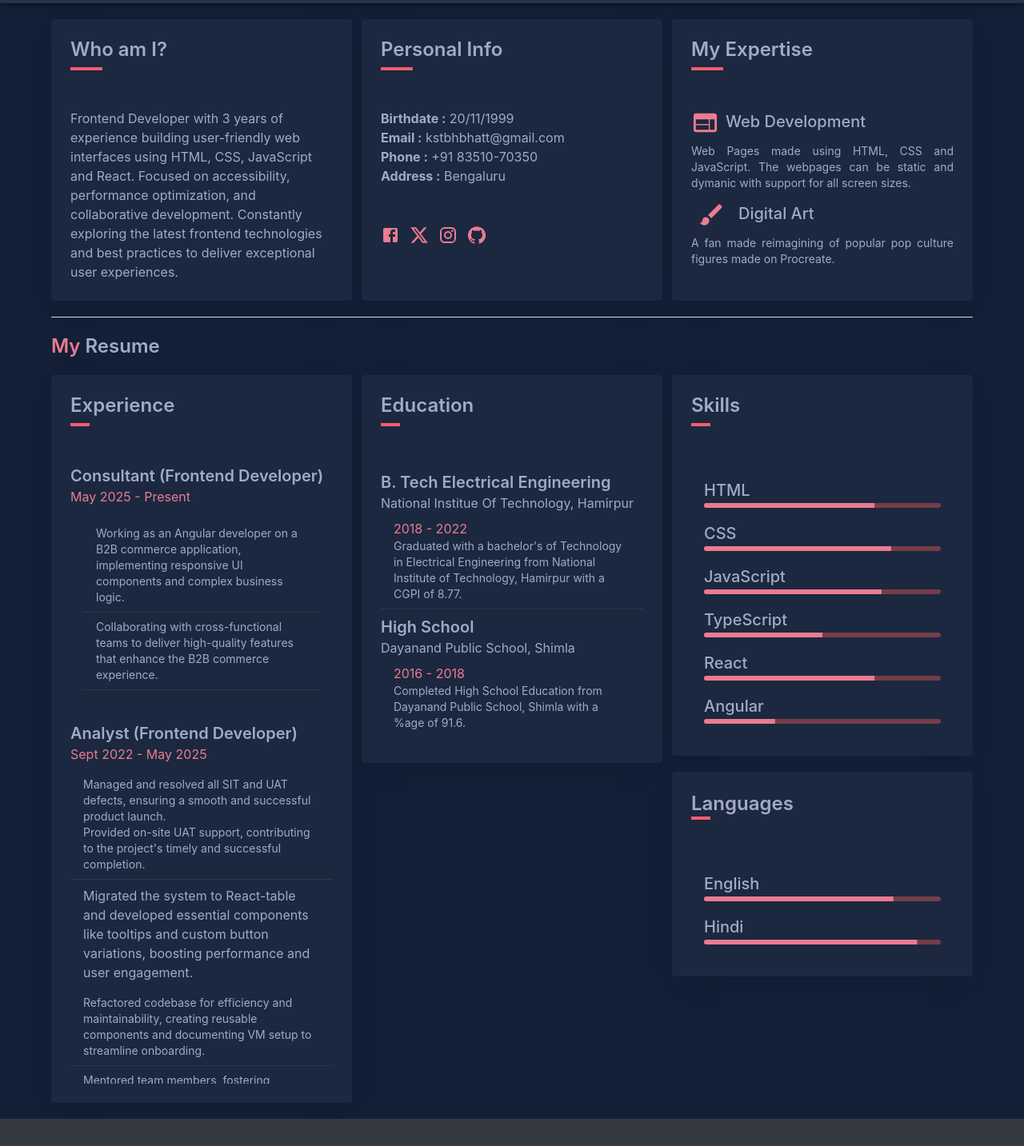
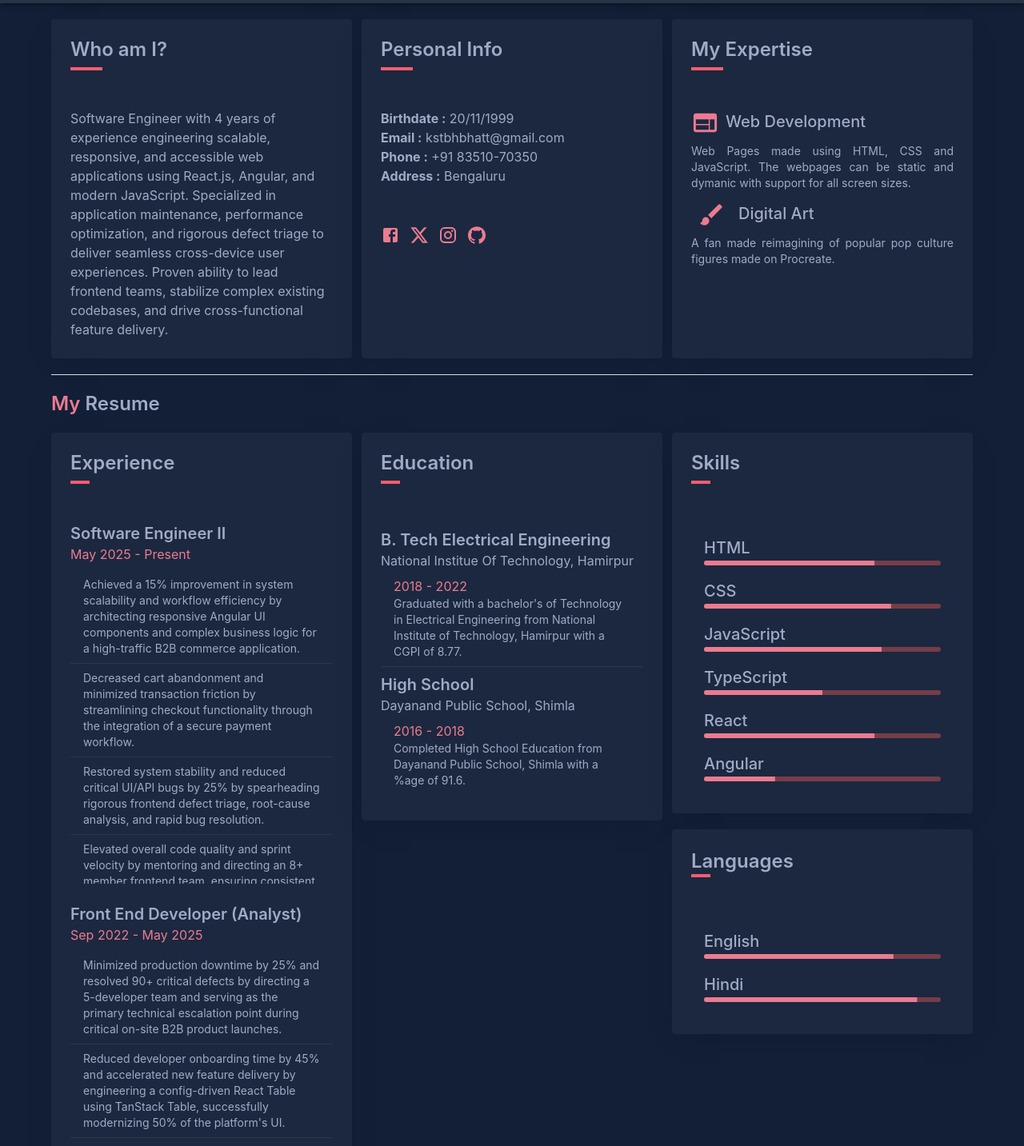
Before and after one commit to kstbhbhatt/port, a Next.js app: page / in a window 1280 px wide. Shown: the part 860-2293 px from the top of the page at 80% size. Built offline with nearby package versions, Linux system fonts and the light colour scheme.

Commit message:
resume update

```diff
--- a/src/components/About.jsx
+++ b/src/components/About.jsx
@@ -36,12 +36,13 @@ const About = () => {
           ></CardHeader>
           <CardContent className="card-content">
             <Typography variant="body1" component="div" color="primary">
-              Frontend Developer with 3 years of experience building
-              user-friendly web interfaces using HTML, CSS, JavaScript and
-              React. Focused on accessibility, performance optimization, and
-              collaborative development. Constantly exploring the latest
-              frontend technologies and best practices to deliver exceptional
-              user experiences.
+              Software Engineer with 4 years of experience engineering scalable,
+              responsive, and accessible web applications using React.js,
+              Angular, and modern JavaScript. Specialized in application
+              maintenance, performance optimization, and rigorous defect triage
+              to deliver seamless cross-device user experiences. Proven ability
+              to lead frontend teams, stabilize complex existing codebases, and
+              drive cross-functional feature delivery.
             </Typography>
           </CardContent>
           {/* <CardActions>
--- a/src/components/Resume.jsx
+++ b/src/components/Resume.jsx
@@ -45,7 +45,7 @@ const Resume = () => {
               ></CardHeader>
               <CardContent className="card-content">
                 {/* <List> */}
-                {/* First Position - Consultant */}
+                {/* First Position - Software Engineer II */}
                 <Box>
                   <Typography
                     variant="p"
@@ -53,7 +53,7 @@ const Resume = () => {
                     component="p"
                     className="text-xl font-semibold"
                   >
-                    Consultant (Frontend Developer)
+                    Software Engineer II
                   </Typography>
                   <Typography
                     variant="p"
@@ -64,22 +64,37 @@ const Resume = () => {
                     May 2025 - Present
                   </Typography>
                 </Box>
-                <ListItem>
                 <List className=" h-full lg:max-h-[400px] lg:overflow-auto">
                   <ListItem divider className="text-sm font-normal">
-                      Working as an Angular developer on a B2B commerce
-                      application, implementing responsive UI components and
-                      complex business logic.
+                    Achieved a 15% improvement in system scalability and
+                    workflow efficiency by architecting responsive Angular UI
+                    components and complex business logic for a high-traffic B2B
+                    commerce application.
                   </ListItem>
                   <ListItem divider className="text-sm font-normal">
-                      Collaborating with cross-functional teams to deliver
-                      high-quality features that enhance the B2B commerce
-                      experience.
+                    Decreased cart abandonment and minimized transaction
+                    friction by streamlining checkout functionality through the
+                    integration of a secure payment workflow.
+                  </ListItem>
+                  <ListItem divider className="text-sm font-normal">
+                    Restored system stability and reduced critical UI/API bugs
+                    by 25% by spearheading rigorous frontend defect triage,
+                    root-cause analysis, and rapid bug resolution.
+                  </ListItem>
+                  <ListItem divider className="text-sm font-normal">
+                    Elevated overall code quality and sprint velocity by
+                    mentoring and directing an 8+ member frontend team, ensuring
+                    consistent feature delivery through strict code reviews and
+                    Angular best practices.
+                  </ListItem>
+                  <ListItem divider className="text-sm font-normal">
+                    Increased deployment success rate by 65% by driving
+                    cross-functional collaboration and alignment between QA,
+                    backend, and product teams.
                   </ListItem>
                 </List>
-                </ListItem>
 
-                {/* Second Position - Analyst */}
+                {/* Second Position - Front End Developer (Analyst) */}
                 <Box sx={{ mt: 3 }}>
                   <Typography
                     variant="p"
@@ -87,7 +102,7 @@ const Resume = () => {
                     component="p"
                     className="text-xl font-semibold"
                   >
-                    Analyst (Frontend Developer)
+                    Front End Developer (Analyst)
                   </Typography>
                   <Typography
                     variant="p"
@@ -95,42 +110,34 @@ const Resume = () => {
                     component="p"
                     className="text-md font-normal"
                   >
-                    Sept 2022 - May 2025
+                    Sep 2022 - May 2025
                   </Typography>
                 </Box>
                 <List className=" h-full lg:h-[400px] lg:overflow-auto">
                   <ListItem divider className="text-sm font-normal">
-                    Managed and resolved all SIT and UAT defects, ensuring a
-                    smooth and successful product launch.
-                    <br />
-                    Provided on-site UAT support, contributing to the project's
-                    timely and successful completion.
+                    Minimized production downtime by 25% and resolved 90+
+                    critical defects by directing a 5-developer team and serving
+                    as the primary technical escalation point during critical
+                    on-site B2B product launches.
                   </ListItem>
 
-                  <ListItem>
-                    Migrated the system to React-table and developed essential
-                    components like tooltips and custom button variations,
-                    boosting performance and user engagement.
+                  <ListItem divider className="text-sm font-normal">
+                    Reduced developer onboarding time by 45% and accelerated new
+                    feature delivery by engineering a config-driven React Table
+                    using TanStack Table, successfully modernizing 50% of the
+                    platform's UI.
                   </ListItem>
                   <ListItem divider className="text-sm font-normal">
-                    Refactored codebase for efficiency and maintainability,
-                    creating reusable components and documenting VM setup to
-                    streamline onboarding.
+                    Increased user engagement by 30% and reduced UI development
+                    effort by 50% by leading comprehensive UI redesign
+                    initiatives and implementing a reusable, cross-team
+                    component library.
                   </ListItem>
                   <ListItem divider className="text-sm font-normal">
-                    Mentored team members, fostering collaboration and
-                    maintaining high coding standards, leading to improved
-                    operational efficiency.
-                  </ListItem>
-                  <ListItem divider className="text-sm font-normal">
-                    Solely led the development of a PoC for an innovative DevOps
-                    tool leveraging ChatGPT and GenAI, automating code
-                    generation for DevOps pipelines and providing instant
-                    answers to DevOps related queries.
-                    <br />
-                    Contributed to the Vision AI initiative, transforming hand
-                    drawn architecture images into executable code,
-                    demonstrating the potential of AI in software development.
+                    Reduced initial rendering time by 2 seconds by optimizing
+                    frontend load performance via lazy loading and extensive
+                    code refactoring within core B2B commerce modules (Cart and
+                    Pricing).
                   </ListItem>
                 </List>
               </CardContent>
```
Lines whose indentation alone changed are shown as unchanged.
